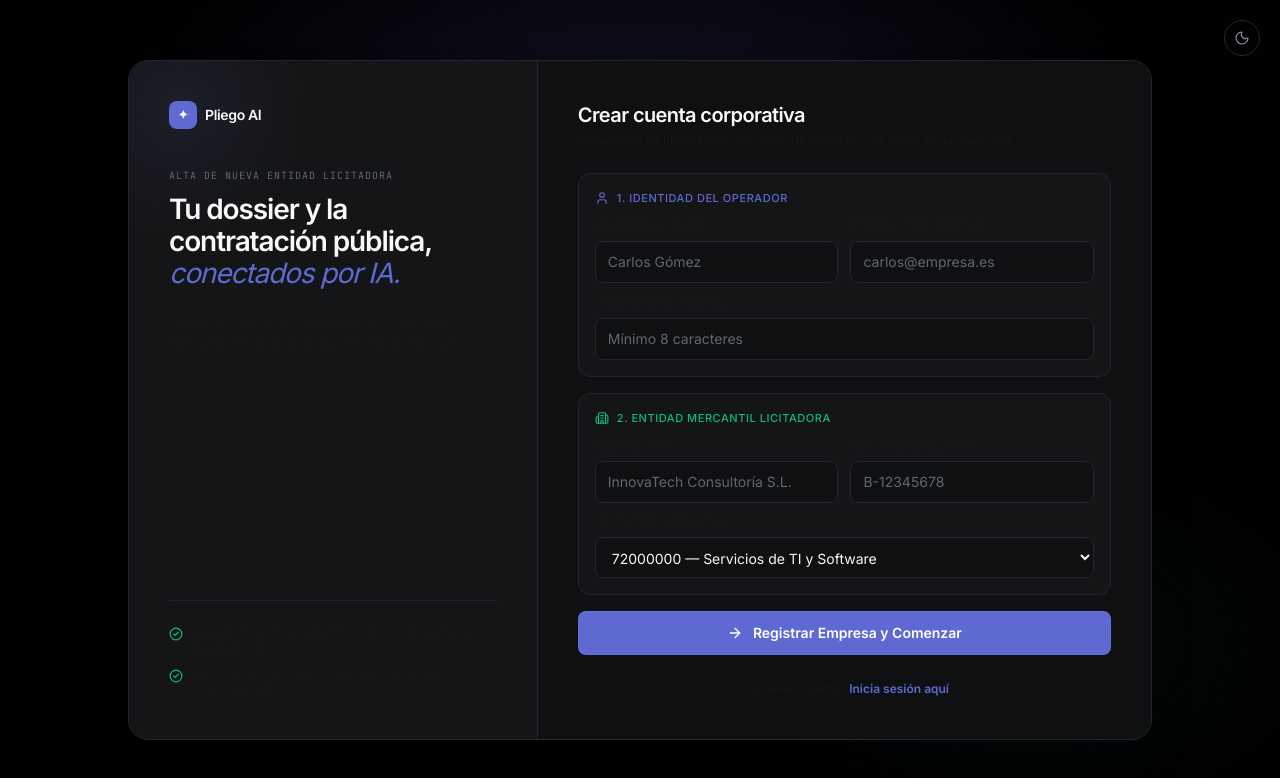
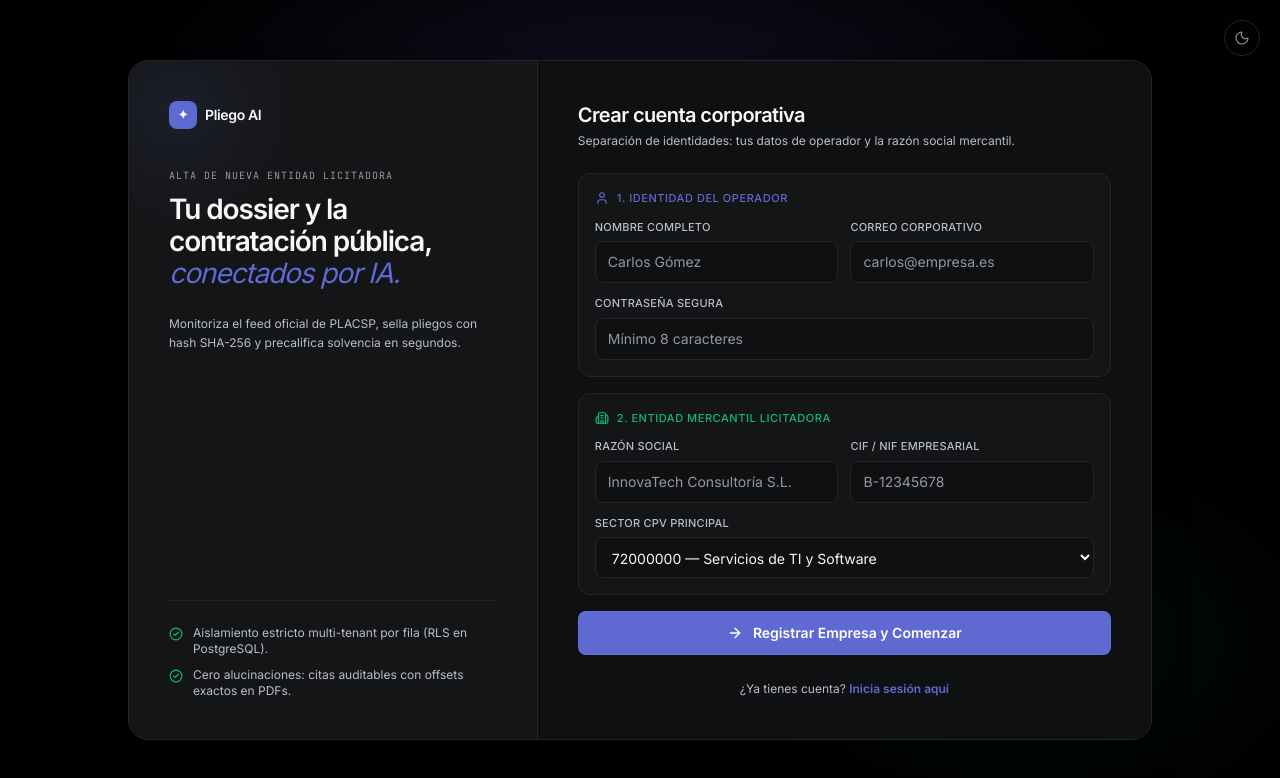
Before and after one commit to lamDAW69/AI-testing-lab, a React (Vite) app in the folder frontend/: page /registro in a window 1280 px wide. Shown: the top 778 px of the page. Built offline with nearby package versions, Linux system fonts and the light colour scheme; no server answers; a web font is replaced by a local one.

Commit message:
fix(ui): restore dark mode text contrast

```diff
--- a/frontend/src/index.css
+++ b/frontend/src/index.css
@@ -26,9 +26,10 @@
 
   /* ── Tipografía (Linear ink) ──────────────────────────────── */
   --ink:         #f7f8f8;
+  --ink-secondary: #b8bec9;
   --ink-muted:   #d0d6e0;
   --ink-subtle:  #8a8f98;
-  --ink-tertiary: #62666d;
+  --ink-tertiary: #9298a3;
 
   /* ── Acento principal (lavanda Linear) ───────────────────── */
   --primary:       #5e6ad2;
@@ -82,6 +83,7 @@ html.light,
 
   /* ── Tipografía (Alto contraste y máxima legibilidad) ─────── */
   --ink:         #0D0E12;
+  --ink-secondary: #4B5563;
   --ink-muted:   #374151;
   --ink-subtle:  #6B7280;
   --ink-tertiary: #9CA3AF;
```
